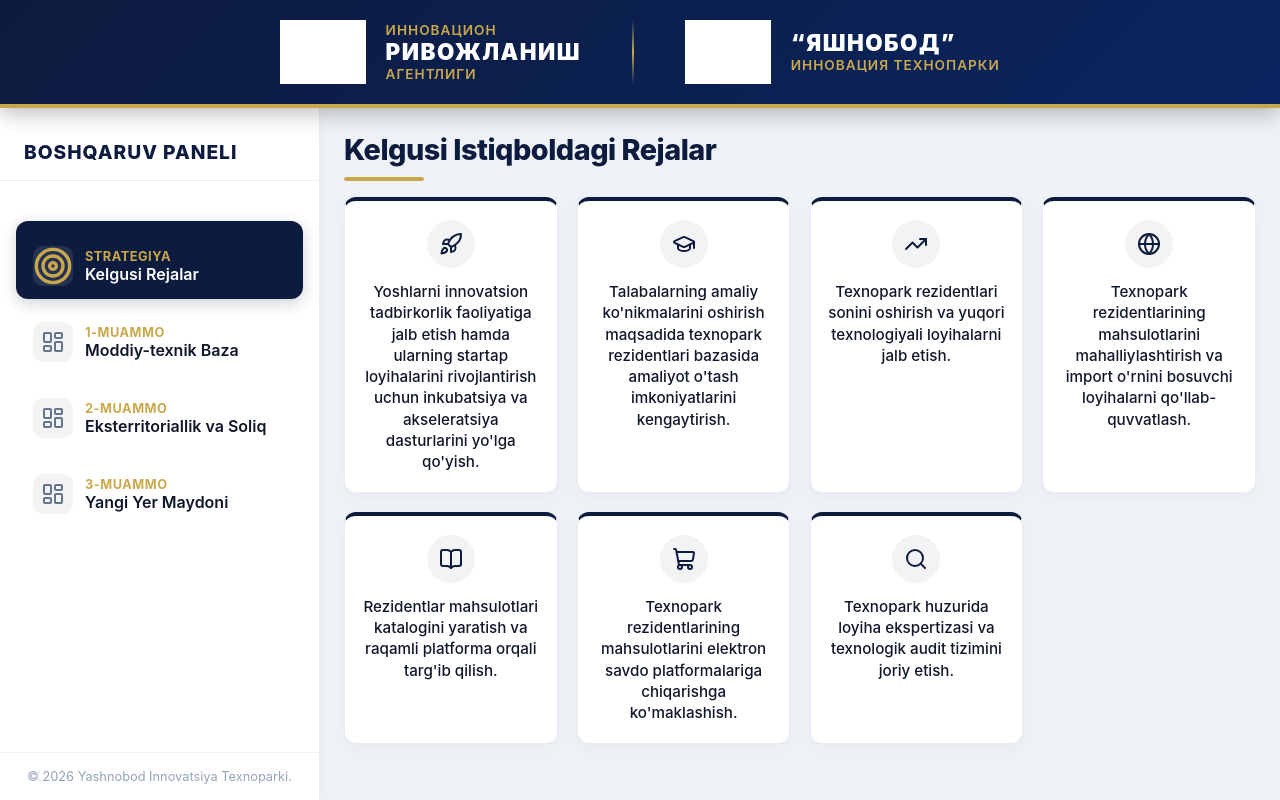
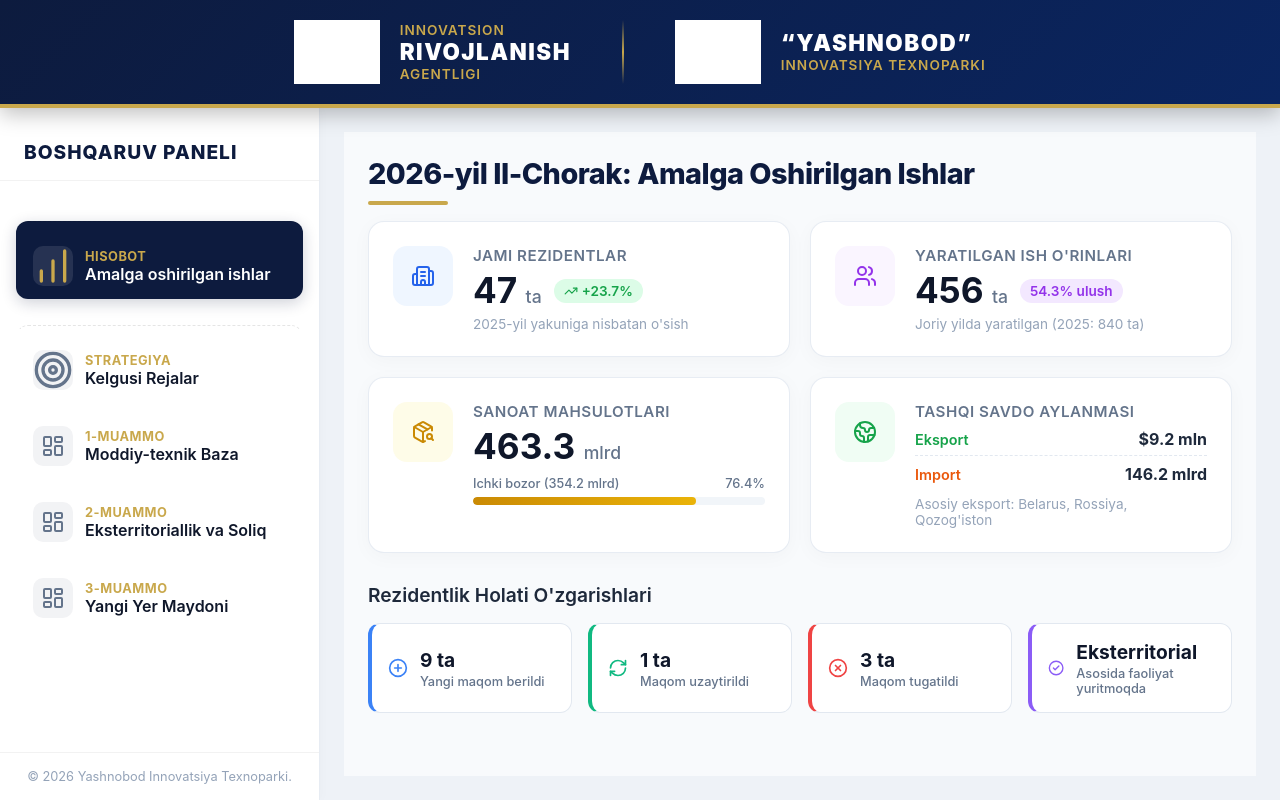
Before and after one commit to Yashnarbek-Samiyev/Flanshet-2-Yashnobod-Innovation-Texnopark, a React (Vite) app: page / in a window 1280 px wide. Built offline with nearby package versions, Linux system fonts and the light colour scheme; grey boxes are pictures that could not be loaded.

Commit message:
Add new premium AmalgaOshirilganIshlar component and translate Cyrillic to Latin

```diff
--- /dev/null
+++ b/src/AmalgaOshirilganIshlar.css
@@ -0,0 +1,232 @@
+.amalga-oshirilgan-container {
+    padding: 24px;
+    height: 100%;
+    overflow-y: auto;
+    background-color: #f8fafc;
+}
+
+.premium-stats-grid {
+    display: grid;
+    grid-template-columns: repeat(2, 1fr);
+    gap: 20px;
+    margin-bottom: 30px;
+}
+
+@media (max-width: 1024px) {
+    .premium-stats-grid {
+        grid-template-columns: 1fr;
+    }
+}
+
+.premium-card {
+    background: white;
+    border-radius: 16px;
+    padding: 24px;
+    display: flex;
+    align-items: flex-start;
+    gap: 20px;
+    box-shadow: 0 4px 20px rgba(0, 0, 0, 0.03);
+    border: 1px solid rgba(226, 232, 240, 0.8);
+    transition: all 0.3s ease;
+}
+
+.premium-card:hover {
+    transform: translateY(-4px);
+    box-shadow: 0 10px 25px rgba(0, 0, 0, 0.06);
+}
+
+.card-icon-wrapper {
+    width: 60px;
+    height: 60px;
+    border-radius: 14px;
+    display: flex;
+    align-items: center;
+    justify-content: center;
+    flex-shrink: 0;
+}
+
+.blue-icon { background: #eff6ff; color: #2563eb; }
+.purple-icon { background: #faf5ff; color: #9333ea; }
+.gold-icon { background: #fefce8; color: #ca8a04; }
+.green-icon { background: #f0fdf4; color: #16a34a; }
+
+.premium-card-content {
+    flex: 1;
+}
+
+.premium-label {
+    font-size: 0.95rem;
+    color: #64748b;
+    font-weight: 600;
+    margin-bottom: 8px;
+    text-transform: uppercase;
+    letter-spacing: 0.5px;
+}
+
+.premium-value-row {
+    display: flex;
+    align-items: center;
+    gap: 12px;
+    margin-bottom: 8px;
+}
+
+.premium-value-row h3 {
+    font-size: 2.2rem;
+    font-weight: 700;
+    color: #0f172a;
+    margin: 0;
+    line-height: 1;
+}
+
+.premium-value-row h3 span {
+    font-size: 1.1rem;
+    color: #64748b;
+    font-weight: 500;
+}
+
+.badge {
+    padding: 4px 10px;
+    border-radius: 20px;
+    font-size: 0.85rem;
+    font-weight: 600;
+    display: flex;
+    align-items: center;
+    gap: 4px;
+}
+
+.success-badge {
+    background: #dcfce7;
+    color: #16a34a;
+}
+
+.purple-badge {
+    background: #f3e8ff;
+    color: #9333ea;
+}
+
+.premium-desc {
+    font-size: 0.85rem;
+    color: #94a3b8;
+    margin: 0;
+}
+
+/* Progress bar inside card */
+.mini-progress-wrapper {
+    margin-top: 12px;
+}
+
+.mini-progress-labels {
+    display: flex;
+    justify-content: space-between;
+    font-size: 0.8rem;
+    color: #64748b;
+    margin-bottom: 6px;
+    font-weight: 500;
+}
+
+.mini-progress-bar {
+    height: 8px;
+    background: #f1f5f9;
+    border-radius: 4px;
+    overflow: hidden;
+}
+
+.mini-progress-fill {
+    height: 100%;
+    background: linear-gradient(90deg, #ca8a04, #eab308);
+    border-radius: 4px;
+}
+
+/* Trade Stats */
+.trade-stats {
+    display: flex;
+    flex-direction: column;
+    gap: 8px;
+    margin-bottom: 12px;
+}
+
+.trade-item {
+    display: flex;
+    justify-content: space-between;
+    align-items: center;
+    padding-bottom: 6px;
+    border-bottom: 1px dashed #e2e8f0;
+}
+
+.trade-item:last-child {
+    border-bottom: none;
+    padding-bottom: 0;
+}
+
+.trade-label {
+    font-size: 0.9rem;
+    font-weight: 600;
+}
+
+.text-success { color: #16a34a; }
+.text-warning { color: #ea580c; }
+
+.trade-value {
+    font-weight: 700;
+    color: #1e293b;
+}
+
+/* Status Cards */
+.resident-status-section {
+    margin-top: 30px;
+}
+
+.section-subtitle {
+    font-size: 1.2rem;
+    font-weight: 600;
+    color: #1e293b;
+    margin-bottom: 16px;
+}
+
+.status-cards-row {
+    display: grid;
+    grid-template-columns: repeat(4, 1fr);
+    gap: 16px;
+}
+
+@media (max-width: 1024px) {
+    .status-cards-row {
+        grid-template-columns: repeat(2, 1fr);
+    }
+}
+
+.status-card {
+    background: white;
+    padding: 16px;
+    border-radius: 12px;
+    display: flex;
+    align-items: center;
+    gap: 12px;
+    border: 1px solid #e2e8f0;
+}
+
+.status-info h4 {
+    margin: 0;
+    font-size: 1.2rem;
+    font-weight: 700;
+    color: #0f172a;
+}
+
+.status-info p {
+    margin: 2px 0 0 0;
+    font-size: 0.8rem;
+    color: #64748b;
+    font-weight: 500;
+}
+
+.new-status { border-left: 4px solid #3b82f6; }
+.new-status svg { color: #3b82f6; }
+
+.extended-status { border-left: 4px solid #10b981; }
+.extended-status svg { color: #10b981; }
+
+.terminated-status { border-left: 4px solid #ef4444; }
+.terminated-status svg { color: #ef4444; }
+
+.total-status { border-left: 4px solid #8b5cf6; }
+.total-status svg { color: #8b5cf6; }
--- /dev/null
+++ b/src/AmalgaOshirilganIshlar.tsx
@@ -0,0 +1,146 @@
+import {
+  Building2,
+  Users,
+  TrendingUp,
+  PackageSearch,
+  Globe2,
+  CheckCircle2,
+  XCircle,
+  RefreshCw,
+  PlusCircle
+} from 'lucide-react';
+import './AmalgaOshirilganIshlar.css';
+
+export const AmalgaOshirilganIshlar = () => {
+  return (
+    <div className="amalga-oshirilgan-container animate-fade-in">
+      <div className="view-header">
+        <h2>2026-yil II-Chorak: Amalga Oshirilgan Ishlar</h2>
+        <div className="header-line"></div>
+      </div>
+
+      {/* Top Main Cards */}
+      <div className="premium-stats-grid">
+
+        {/* Residents Card */}
+        <div className="premium-card residents-card">
+          <div className="card-icon-wrapper blue-icon">
+            <Building2 size={24} />
+          </div>
+          <div className="premium-card-content">
+            <p className="premium-label">Jami Rezidentlar</p>
+            <div className="premium-value-row">
+              <h3>47 <span>ta</span></h3>
+              <div className="badge success-badge">
+                <TrendingUp size={14} /> +23.7%
+              </div>
+            </div>
+            <p className="premium-desc">2025-yil yakuniga nisbatan o'sish</p>
+          </div>
+        </div>
+
+        {/* Jobs Card */}
+        <div className="premium-card jobs-card">
+          <div className="card-icon-wrapper purple-icon">
+            <Users size={24} />
+          </div>
+          <div className="premium-card-content">
+            <p className="premium-label">Yaratilgan Ish O'rinlari</p>
+            <div className="premium-value-row">
+              <h3>456 <span>ta</span></h3>
+              <div className="badge purple-badge">
+                54.3% ulush
+              </div>
+            </div>
+            <p className="premium-desc">Joriy yilda yaratilgan (2025: 840 ta)</p>
+          </div>
+        </div>
+
+        {/* Production Card */}
+        <div className="premium-card production-card">
+          <div className="card-icon-wrapper gold-icon">
+            <PackageSearch size={24} />
+          </div>
+          <div className="premium-card-content">
+            <p className="premium-label">Sanoat Mahsulotlari</p>
+            <div className="premium-value-row">
+              <h3>463.3 <span>mlrd</span></h3>
+            </div>
+            <div className="mini-progress-wrapper">
+              <div className="mini-progress-labels">
+                <span>Ichki bozor (354.2 mlrd)</span>
+                <span>76.4%</span>
+              </div>
+              <div className="mini-progress-bar">
+                <div className="mini-progress-fill" style={{ width: '76.4%' }}></div>
+              </div>
+            </div>
+          </div>
+        </div>
+
+        {/* Export/Import Card */}
+        <div className="premium-card global-card">
+          <div className="card-icon-wrapper green-icon">
+            <Globe2 size={24} />
+          </div>
+          <div className="premium-card-content">
+            <p className="premium-label">Tashqi Savdo Aylanmasi</p>
+            <div className="trade-stats">
+              <div className="trade-item">
+                <span className="trade-label text-success">Eksport</span>
+                <span className="trade-value">$9.2 mln</span>
+              </div>
+              <div className="trade-item">
+                <span className="trade-label text-warning">Import</span>
+                <span className="trade-value">146.2 mlrd</span>
+              </div>
+            </div>
+            <p className="premium-desc">Asosiy eksport: Belarus, Rossiya, Qozog'iston</p>
+          </div>
+        </div>
+
+      </div>
+
+      {/* Resident Status Movements */}
+      <div className="resident-status-section">
+        <h3 className="section-subtitle">Rezidentlik Holati O'zgarishlari</h3>
+        <div className="status-cards-row">
+
+          <div className="status-card new-status">
+            <PlusCircle size={20} />
+            <div className="status-info">
+              <h4>9 ta</h4>
+              <p>Yangi maqom berildi</p>
+            </div>
+          </div>
+
+          <div className="status-card extended-status">
+            <RefreshCw size={20} />
+            <div className="status-info">
+              <h4>1 ta</h4>
+              <p>Maqom uzaytirildi</p>
+            </div>
+          </div>
+
+          <div className="status-card terminated-status">
+            <XCircle size={20} />
+            <div className="status-info">
+              <h4>3 ta</h4>
+              <p>Maqom tugatildi</p>
+            </div>
+          </div>
+
+          <div className="status-card total-status">
+            <CheckCircle2 size={20} />
+            <div className="status-info">
+              <h4>Eksterritorial</h4>
+              <p>Asosida faoliyat yuritmoqda</p>
+            </div>
+          </div>
+
+        </div>
+      </div>
+
+    </div>
+  );
+};
--- a/src/App.tsx
+++ b/src/App.tsx
@@ -1,4 +1,5 @@
 import { useState, useEffect } from 'react';
+import { AmalgaOshirilganIshlar } from './AmalgaOshirilganIshlar';
 import {
   createIcons,
   AlertTriangle,
@@ -23,7 +24,7 @@ import {
 } from 'lucide';
 
 function App() {
-  const [activeTab, setActiveTab] = useState<number>(4);
+  const [activeTab, setActiveTab] = useState<number>(0);
 
   useEffect(() => {
     createIcons({
@@ -119,9 +120,9 @@ function App() {
               onError={(e) => { (e.target as HTMLImageElement).style.display = 'none'; }}
             />
             <div className="logo-caption">
-              <span className="logo-caption-top">ИННОВАЦИОН</span>
-              <span className="logo-caption-main">РИВОЖЛАНИШ</span>
-              <span className="logo-caption-top">АГЕНТЛИГИ</span>
+              <span className="logo-caption-top">INNOVATSION</span>
+              <span className="logo-caption-main">RIVOJLANISH</span>
+              <span className="logo-caption-top">AGENTLIGI</span>
             </div>
           </div>
 
@@ -130,13 +131,13 @@ function App() {
           <div className="logo-group">
             <img
               src="https://yashnarbek-samiyev.github.io/yashnobodtexnopark-2026/logo.png"
-              alt="Яшнобод"
+              alt="Yashnobod"
               className="header-logo"
               onError={(e) => { (e.target as HTMLImageElement).style.display = 'none'; }}
             />
             <div className="logo-caption">
-              <span className="logo-caption-main">“ЯШНОБОД”</span>
-              <span className="logo-caption-top">ИННОВАЦИЯ ТЕХНОПАРКИ</span>
+              <span className="logo-caption-main">“YASHNOBOD”</span>
+              <span className="logo-caption-top">INNOVATSIYA TEXNOPARKI</span>
             </div>
           </div>
         </div>
@@ -150,6 +151,17 @@ function App() {
         <aside className="sidebar">
             <h3 className="sidebar-title">Boshqaruv Paneli</h3>
           <nav className="sidebar-menu">
+
+            <button
+              className={`menu-btn plan-btn ${activeTab === 0 ? 'active' : ''}`}
+              onClick={() => setActiveTab(0)}
+            >
+              <i data-lucide="bar-chart" className="menu-icon"></i>
+              <div className="menu-text">
+                <span className="menu-label">Hisobot</span>
+                <span className="menu-desc">Amalga oshirilgan ishlar</span>
+              </div>
+            </button>
 
             <button
               className={`menu-btn plan-btn ${activeTab === 4 ? 'active' : ''}`}
@@ -185,6 +197,11 @@ function App() {
 
         {/* Main Content View (No Scroll) */}
         <section className="content-panel">
+
+          {/* Render 2026 Q2 Work Done */}
+          {activeTab === 0 && (
+            <AmalgaOshirilganIshlar />
+          )}
 
           {/* Render Active Problem */}
           {activeTab >= 1 && activeTab <= 3 && (
```
